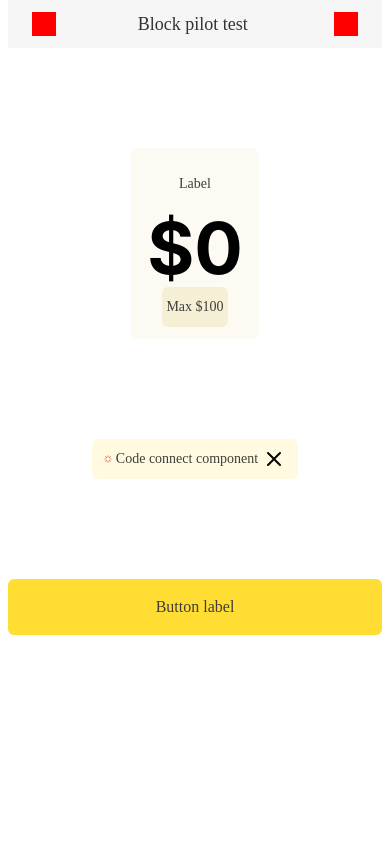
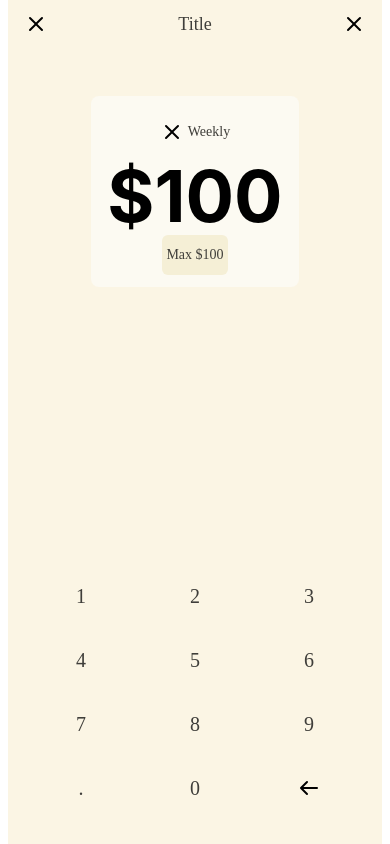
Before and after one commit to yeroar/block-pilot, a React Native app: screen / in a window 390 px wide. Built offline with nearby package versions, Linux system fonts and the light colour scheme.

Commit message:
one propmpt screen test

```diff
--- a/App.js
+++ b/App.js
@@ -1,69 +1,12 @@
 import React from "react";
-import { View, StyleSheet } from "react-native";
 import { SafeAreaProvider } from "react-native-safe-area-context"; // Import SafeAreaProvider
-import Button from "./cc-components/Button/Button";
-import FoldPageViewHeader from "./cc-components/FoldPageViewHeader/FoldPageViewHeader";
-import CurrencyInput from "./cc-components/CurrencyInput/CurrencyInput";
-import CustomKeyboard from "./cc-components/Keyboard/CustomKeyboard";
-import { LoadingIcon } from "./cc-components/assets/BlueSkyIcons/LoadingIcon";
-import { XCloseIcon } from "./cc-components/assets/BlueSkyIcons/XCloseIcon";
-import ActionTile from "./cc-components/ActionTile/ActionTile";
-import { FaceNegative, SpacingM2 } from "./generated-tokens/tokens";
-import TopContext from "./cc-components/CurrencyInput/TopContext";
-import BottomContext from "./cc-components/CurrencyInput/BottomContext";
+import { SpacingM2 } from "./generated-tokens/tokens";
+import TransferScreen from "./screens/TransferScreen"; // Import TransferScreen
 
 export default function App() {
   return (
     <SafeAreaProvider style={{ paddingHorizontal: SpacingM2 }}>
-      {" "}
-      {/* Ensure SafeAreaProvider wraps the app */}
-      {/* Wrap the app with SafeAreaProvider */}
-      <View style={styles.container}>
-        {/* ActionTile with leading and trailing slots */}
-
-        {/* FoldPageViewHeader */}
-        <FoldPageViewHeader
-          title="Block pilot test"
-          leftIcon={<XCloseIcon />}
-          rightIcon="menu"
-          onLeftPress={() => console.log("Left icon pressed")}
-          onRightPress={() => console.log("Right icon pressed")}
-          backgroundColor="#f5f5f5"
-          titleColor="#333"
-        />
-        <CurrencyInput
-          amount="$0"
-          topSlot={<TopContext label="Label"></TopContext>}
-          bottomSlot={<BottomContext content="maxButton" />}
-        />
-        <ActionTile
-          label="Code connect component"
-          leadingSlot={
-            <LoadingIcon
-              width={SpacingM2}
-              height={SpacingM2}
-              fill={FaceNegative}
-            />
-          }
-          trailingSlot={<XCloseIcon />}
-          onPress={() => console.log("Action tile pressed")}
-        />
-        <Button
-          label="Button label"
-          size="lg"
-          variant="primary"
-          onPress={() => {}}
-        ></Button>
-      </View>
+      <TransferScreen /> {/* Render TransferScreen */}
     </SafeAreaProvider>
   );
 }
-
-const styles = StyleSheet.create({
-  container: {
-    gap: 100,
-    backgroundColor: "#fff",
-    alignItems: "center",
-    justifyContent: "flex-start",
-  },
-});
--- a/cc-components/FoldPageViewHeader/FoldPageViewHeader.tsx
+++ b/cc-components/FoldPageViewHeader/FoldPageViewHeader.tsx
@@ -1,5 +1,5 @@
 import React from 'react';
-import { View, Pressable, StyleSheet, Dimensions } from 'react-native';
+import { View, StyleSheet, Dimensions } from 'react-native';
 import { useSafeAreaInsets } from 'react-native-safe-area-context';
 import { FoldText } from '../Primitives/FoldText';
 import FoldPressable from '../Primitives/FoldPressable';
@@ -11,7 +11,10 @@ import {
   ObjectDisabledDisabled,
   FacePrimary,
   FaceDisabled,
+  SpacingM0,
 } from '../../generated-tokens/tokens';
+import StackControl from './StackControl';
+import { XCloseIcon } from '../assets/BlueSkyIcons/XCloseIcon';
 
 const TOKENS = {
   colors: {
@@ -39,7 +42,8 @@ type FoldPageViewHeaderProps = {
   titleColor?: string
 }
 
-const HEADER_HEIGHT = 48
+const HEADER_HEIGHT = 48;
+const SIDE_WIDTH = 88;
 
 const FoldPageViewHeader = ({
   title,
@@ -54,24 +58,13 @@ const FoldPageViewHeader = ({
   rightIconColor,
   titleColor
 }: FoldPageViewHeaderProps) => {
+  const insets = useSafeAreaInsets();
+  const headerTextColor = titleColor || TOKENS.colors.textPrimary;
 
-  const insets = useSafeAreaInsets()
+  // Center max width = screen - 176 (88 per side)
+  const centerMaxWidth = Dimensions.get('window').width - 176;
 
-  const containerPaddingVertical = 4
-
-  const containerPaddingHorizontal = 16
-
-  const gap = 4
-
-  const [rightSideWidth, setRightSideWidth] = React.useState(0)
-
-  const [leftSideWidth, setLeftSideWidth] = React.useState(0)
-
-  const iconStyles = {
-    padding: 8
-  }
-
-  const headerTextColor = titleColor || TOKENS.colors.textPrimary
+  const iconStyles = { margin: 12};
 
   return (
     <View
@@ -80,118 +73,90 @@ const FoldPageViewHeader = ({
         backgroundColor: backgroundColor || 'transparent',
         height: HEADER_HEIGHT + insets.top,
         paddingTop: insets.top,
-        flexDirection: 'row',
-        alignItems: 'center',
-        justifyContent: 'center'
       }}
     >
-      {/* Center part */}
-      <View
-        style={{
-          alignItems: 'center',
-          gap: gap,
-          maxWidth:
-            Dimensions.get('window').width -
-            leftSideWidth -
-            rightSideWidth -
-            containerPaddingHorizontal - // do it twice once for each side
-            containerPaddingHorizontal -
-            gap -
-            45, // Random number that seems to work well for most devices
-          marginVertical: containerPaddingVertical
-        }}
-      >
-        <FoldText
-          type="header-sm-v2"
-          style={{
-            textAlign: 'center',
-            color: titleColor || headerTextColor,
-          }}>
-            {title || 'Default Title'} {/* Provide a fallback value for title */}
-        </FoldText>
-      </View>
+      <View style={styles.row}>
+        {/* Left (88 wide) */}
+        <View style={styles.leftSide}>
+          {leftComponent ? (
+            <StackControl variant="left">{leftComponent}</StackControl>
+          ) : (
+            leftIcon &&
+            onLeftPress && (
+              <StackControl
+                variant="left"
+                leadingSlot={
+                  <FoldPressable style={iconStyles} onPress={onLeftPress}>
+                    <XCloseIcon />
+                  </FoldPressable>
+                }
+              />
+            )
+          )}
+        </View>
 
-      {/* Left side */}
-      <View
-        onLayout={event => {
-          setLeftSideWidth(event.nativeEvent.layout.width)
-        }}
-        style={{
-          alignItems: 'flex-start',
-          position: 'absolute',
-          left: 0,
-          marginLeft: containerPaddingHorizontal,
-          marginVertical: containerPaddingVertical,
-          paddingTop: insets.top,
-          backgroundColor: backgroundColor || 'transparent'
-        }}
-      >
-        {leftComponent ||
-          (leftIcon && onLeftPress && (
-            <FoldPressable style={iconStyles} onPress={onLeftPress}>
-              {/* <FoldIcon
-                name={leftIcon}
-                size={20}
-                color={headerTextColor}
-                weight={300}
-              /> */}
-              <View
-                style={{
-                  width: 24,
-                  height: 24,
-                  backgroundColor: 'red'
-                }}
+        {/* Center (flex:1, capped to screen - 176) */}
+        <View style={[styles.center, { maxWidth: centerMaxWidth }]}>
+          <FoldText
+            type="header-sm-v2"
+            style={{ textAlign: 'center', color: headerTextColor }}
+          >
+            {title || 'Default Title'}
+          </FoldText>
+        </View>
+
+        {/* Right (88 wide) */}
+        <View style={styles.rightSide}>
+          {rightComponent ? (
+            <StackControl variant="right">{rightComponent}</StackControl>
+          ) : (
+            rightIcon &&
+            onRightPress && (
+              <StackControl
+                variant="right"
+                trailingSlot={
+                  <FoldPressable style={iconStyles} onPress={onRightPress}>
+                    <XCloseIcon />
+                  </FoldPressable>
+                }
+                leadingSlot={
+                  <FoldPressable style={iconStyles} onPress={onRightPress}>
+                    <XCloseIcon />
+                  </FoldPressable>
+                }
               />
-            </FoldPressable>
-          ))}
-      </View>
-
-      {/* Right side */}
-      <View
-        onLayout={event => {
-          setRightSideWidth(event.nativeEvent.layout.width)
-        }}
-        style={{
-          alignItems: 'flex-end',
-          position: 'absolute',
-          right: 0,
-          marginRight: containerPaddingHorizontal,
-          marginVertical: containerPaddingVertical,
-                    paddingTop: insets.top,
-
-          backgroundColor: backgroundColor || 'transparent'
-        }}
-      >
-        {rightComponent ||
-          (rightIcon && onRightPress && (
-            <FoldPressable style={iconStyles} onPress={onRightPress}>
-              {/* <FoldIcon
-                name={rightIcon}
-                size={20}
-                color={rightIconColor || themeColors.text}
-                weight={300}
-              /> */}
-              <View
-                style={{
-                  width: 24,
-                  height: 24,
-                  backgroundColor: 'red'
-                }}
-              />
-            </FoldPressable>
-          ))}
+            )
+          )}
+        </View>
       </View>
     </View>
-  )
+  );
 }
 
 export default FoldPageViewHeader
 
 const styles = StyleSheet.create({
-  container: {
+  row: {
+    height: HEADER_HEIGHT,
     flexDirection: 'row',
-    justifyContent: 'space-between',
     alignItems: 'center',
-    width: '100%'
-  }
-})
+  },
+  leftSide: {
+    width: SIDE_WIDTH,
+    height: '100%',
+    justifyContent: 'center',
+    alignItems: 'flex-start',
+  },
+  center: {
+    flex: 1,
+    height: '100%',
+    justifyContent: 'center',
+    alignItems: 'center',
+  },
+  rightSide: {
+    width: SIDE_WIDTH,
+    height: '100%',
+    justifyContent: 'center',
+    alignItems: 'flex-end',
+  },
+});
--- /dev/null
+++ b/cc-components/FoldPageViewHeader/StackControl.tsx
@@ -0,0 +1,60 @@
+import React, { ReactNode } from "react";
+import { View, StyleSheet, StyleProp, ViewStyle } from "react-native";
+import { SpacingM0 } from "../../generated-tokens/tokens";
+
+type StackControlProps = {
+  variant: "left" | "right";
+  leadingSlot?: ReactNode;
+  trailingSlot?: ReactNode;
+  children?: ReactNode;
+  style?: StyleProp<ViewStyle>;
+};
+
+const StackControl: React.FC<StackControlProps> = ({
+  variant,
+  leadingSlot,
+  trailingSlot,
+  children,
+  style,
+}) => {
+  const showLeading = !!leadingSlot;
+  const showTrailing = !!trailingSlot;
+
+  return (
+    <View
+      style={[
+        styles.base,
+        variant === "left" ? styles.left : styles.right,
+        variant === "left" ? styles.padLeft : styles.padRight,
+        style,
+      ]}
+    >
+      {showLeading && leadingSlot}
+      {showTrailing && trailingSlot}
+      {!showLeading && !showTrailing ? children : null}
+    </View>
+  );
+};
+
+const styles = StyleSheet.create({
+  base: {
+    flexDirection: "row",
+    alignItems: "flex-start",
+    // gap between icons: 24px
+    gap: 0,
+  },
+  left: {
+    justifyContent: "flex-start",
+  },
+  right: {
+    justifyContent: "flex-end",
+  },
+  padLeft: {
+    paddingLeft: SpacingM0,
+  },
+  padRight: {
+    paddingRight: SpacingM0,
+  },
+});
+
+export default StackControl;
--- a/cc-components/KeyboardButton/KeyboardButton.tsx
+++ b/cc-components/KeyboardButton/KeyboardButton.tsx
@@ -3,26 +3,11 @@ import { StyleSheet, ViewStyle, StyleProp } from "react-native";
 import FoldPressable from "../Primitives/FoldPressable";
 import { FoldText } from "../Primitives/FoldText";
 import { FacePrimary, FaceDisabled, LayerBackground, SpacingM16 } from "../../generated-tokens/tokens";
-import { BellIcon } from "../assets/BlueSkyIcons/BellIcon";
-import { BankIcon } from "../assets/BlueSkyIcons/BankIcon";
-import { AlarmClockIcon } from "../assets/BlueSkyIcons/AlarmClockIcon";
-import { XCloseIcon } from "../assets/BlueSkyIcons/XCloseIcon";
 
-// Simple icon registry
-const ICONS = {
-  Bell: BellIcon,
-  Bank: BankIcon,
-  Alarm: AlarmClockIcon,
-  Close: XCloseIcon,
-  close: XCloseIcon,
-  XClose: XCloseIcon,
-} as const;
-
-type IconKey = keyof typeof ICONS;
 
 export type KeyboardButtonProps = {
   variant: "iconOnly" | "textOnly";
-  icon?: ReactNode | string; // Accept strings from Figma (icon name) or a React node
+  icon?: ReactNode; // simplified: only React node
   label?: string;
   disabled?: boolean;
   onPress: () => void;
@@ -39,7 +24,6 @@ export default function KeyboardButton({
 }: KeyboardButtonProps) {
   const isIconOnly = variant === "iconOnly";
 
-  // Create a ViewStyle object that FoldPressable can accept
   const buttonStyles: ViewStyle = {
     ...styles.button,
     backgroundColor: disabled ? FaceDisabled : LayerBackground,
@@ -48,26 +32,15 @@ export default function KeyboardButton({
 
   const renderIcon = () => {
     if (!isIconOnly) return null;
-    if (React.isValidElement(icon)) return icon;
-    if (typeof icon === "string") {
-      const IconComp = ICONS[icon as IconKey];
-      return IconComp ? <IconComp /> : null;
-    }
-    return null;
+    return React.isValidElement(icon) ? icon : null;
   };
 
   return (
-    <FoldPressable
-      onPress={disabled ? undefined : onPress}
-      style={buttonStyles}
-    >
+    <FoldPressable onPress={disabled ? undefined : onPress} style={buttonStyles}>
       {isIconOnly ? (
         renderIcon()
       ) : (
-        <FoldText
-          type="header-md-v2"
-          style={{ color: disabled ? FaceDisabled : FacePrimary }}
-        >
+        <FoldText type="header-md-v2" style={{ color: disabled ? FaceDisabled : FacePrimary }}>
           {label}
         </FoldText>
       )}
@@ -77,9 +50,9 @@ export default function KeyboardButton({
 
 const styles = StyleSheet.create({
   button: {
-    justifyContent: 'center',
-    alignItems: 'center',
-    width: '100%',
+    justifyContent: "center",
+    alignItems: "center",
+    width: "100%",
     height: SpacingM16,
     borderRadius: 0,
   },
--- /dev/null
+++ b/screens/TransferScreen.tsx
@@ -0,0 +1,55 @@
+import React from "react";
+import { View, StyleSheet } from "react-native";
+import FoldPageViewHeader from "../cc-components/FoldPageViewHeader/FoldPageViewHeader";
+import StackControl from "../cc-components/FoldPageViewHeader/StackControl";
+import CurrencyInput from "../cc-components/CurrencyInput/CurrencyInput";
+import TopContext from "../cc-components/CurrencyInput/TopContext";
+import BottomContext from "../cc-components/CurrencyInput/BottomContext";
+import CustomKeyboard from "../cc-components/Keyboard/CustomKeyboard";
+import { XCloseIcon } from "../cc-components/assets/BlueSkyIcons/XCloseIcon";
+import { LayerBackground, SpacingM4, SpacingM12, SpacingM6 } from "../generated-tokens/tokens";
+
+
+const TransferScreen: React.FC = () => {
+  return (
+    <View style={styles.screen}>
+      <FoldPageViewHeader
+        title="Title"
+        leftComponent={<StackControl variant="left" leadingSlot={<XCloseIcon />} />}
+        rightComponent={<StackControl variant="right" leadingSlot={<XCloseIcon />} />}
+      />
+
+      <View style={styles.body}>
+        <View style={styles.amountBlock}>
+          <CurrencyInput
+            amount="$100"
+            topSlot={<TopContext leadingIcon={<XCloseIcon />} label="Weekly" />}
+            bottomSlot={<BottomContext content="maxButton" />}
+          />
+        </View>
+
+        <CustomKeyboard onKeyPress={undefined} />
+      </View>
+    </View>
+  );
+};
+
+const styles = StyleSheet.create({
+  screen: {
+    flex: 1,
+    backgroundColor: LayerBackground,
+    paddingHorizontal: SpacingM4, // lateral margins = 16
+  },
+  body: {
+    flex: 1,
+    justifyContent: "space-between",
+    paddingTop: SpacingM12, // space below header
+    paddingBottom: SpacingM6,
+  },
+  amountBlock: {
+    alignItems: "center",
+    gap: SpacingM6,
+  },
+});
+
+export default TransferScreen;
```
Also changed, not shown: cc-components/FoldPageViewHeader/FoldPageViewHeader.figma.tsx (added, +23 -0 lines), cc-components/FoldPageViewHeader/StackControl.figma.tsx (added, +40 -0 lines).
